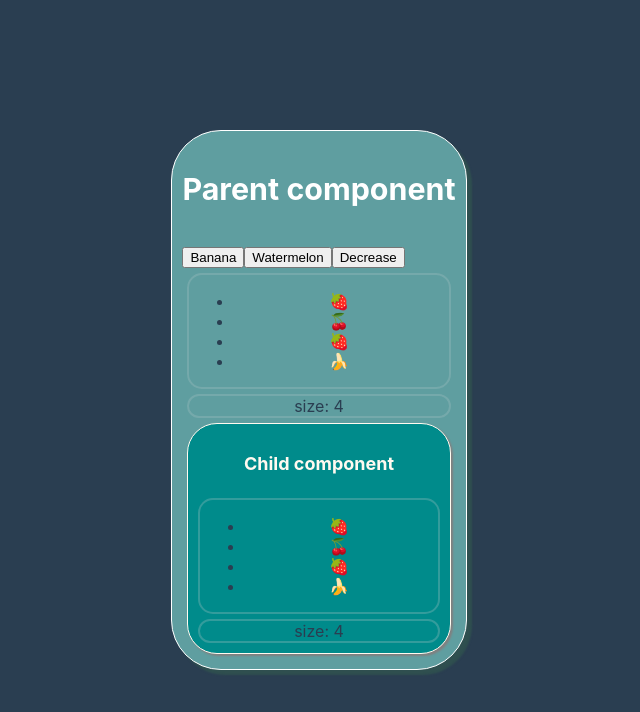
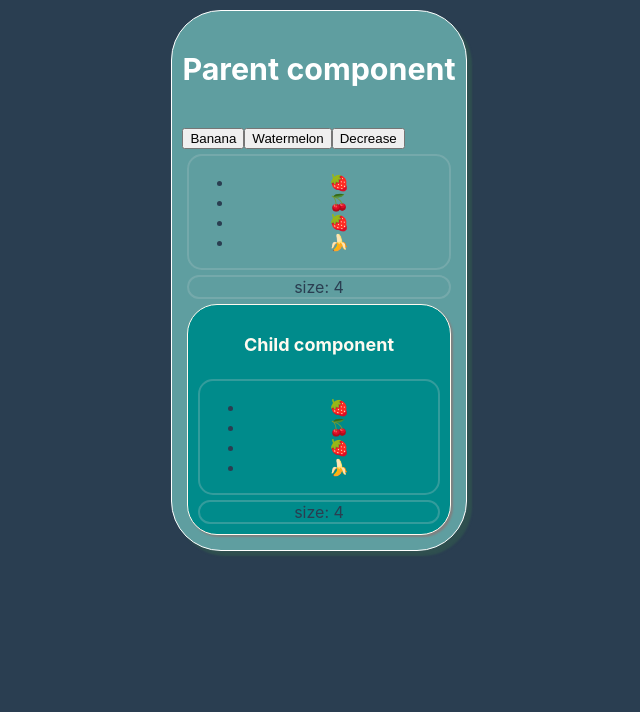
Before and after one commit to ccnmagnoo/test-useReducer, a React (Create React App) app: page / in a window 1280 px wide. Shown: the top 712 px of the page, without its empty margins (321-961 px from the left). Built offline with nearby package versions, Linux system fonts and the light colour scheme.

Commit message:
flex start

```diff
--- a/src/App.css
+++ b/src/App.css
@@ -18,7 +18,7 @@
   min-height: 100vh;
   display: flex;
   flex-direction: row;
-  align-items: center;
+  align-items: flex-start;
   justify-content: center;
   font-size: calc(10px + 2vmin);
   color: white;
@@ -27,10 +27,11 @@
 .Parent-section {
   background-color: cadetblue;
   padding: 10px;
+  margin-top: 10px;
   border-radius: 50px;
   border: 1px solid;
   box-shadow: 5px 5px 2px darkslategray;
-  align-items: center;
+  align-items: baseline;
   justify-content: center;
   align-content: center;
 }
```
